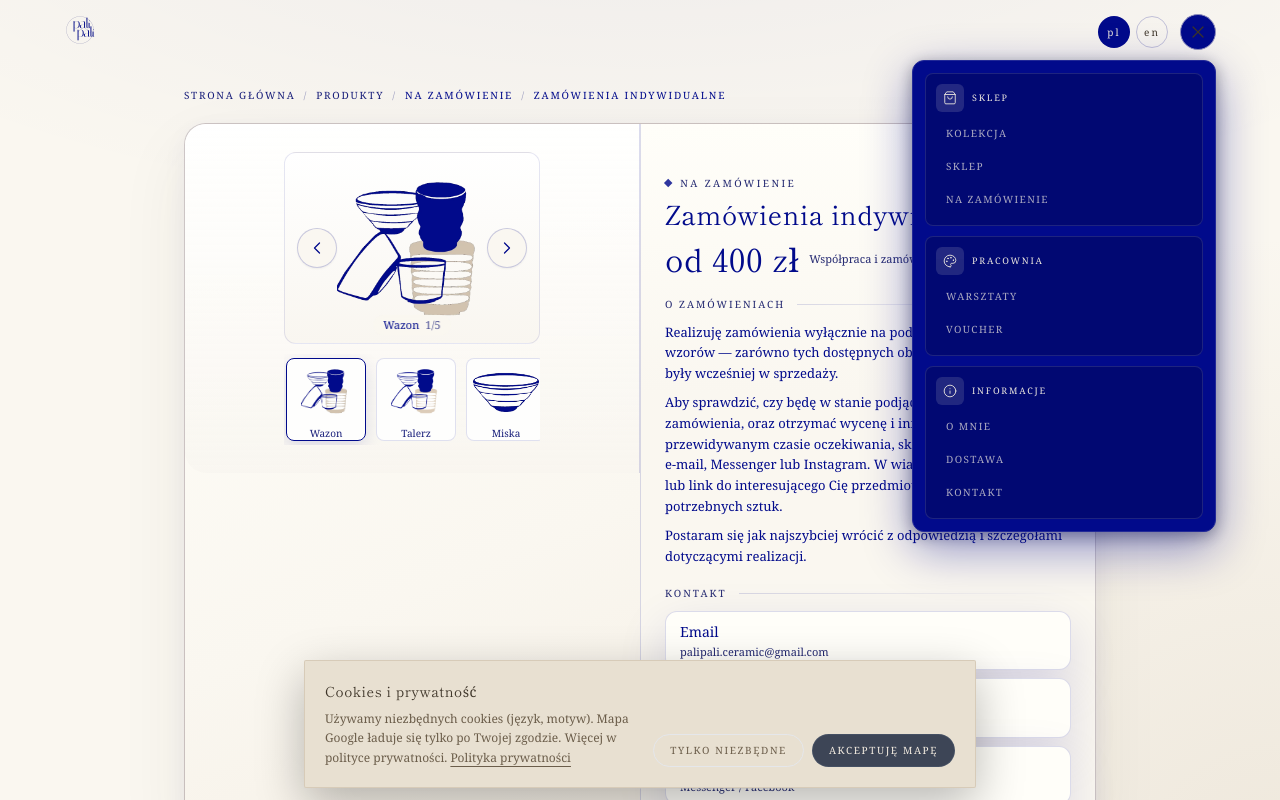
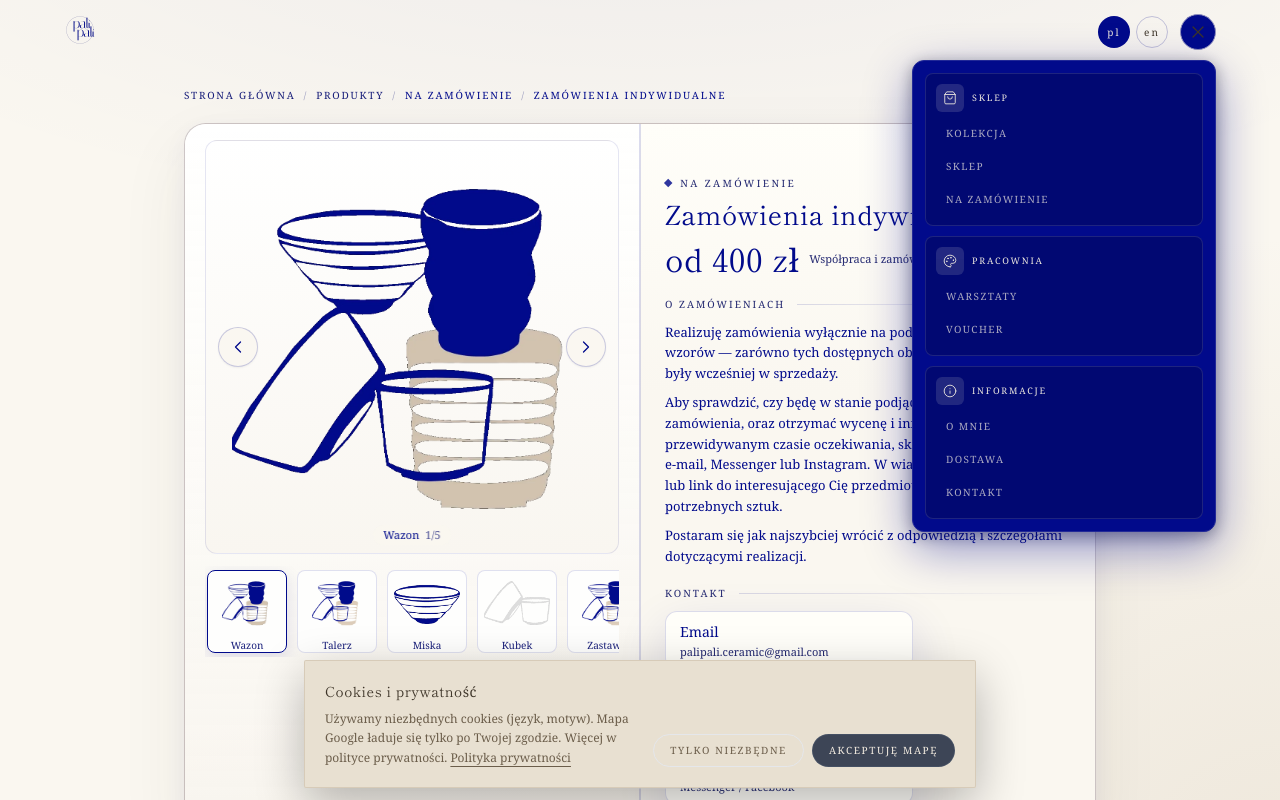
Before and after one commit to davydovavic002-cmyk/paliceramics, a Next.js app: page /shop/made-to-order in a window 1280 px wide. Both pictures are taken after a click on the button 1198 px from the left and 32 px from the top of the page. Shown: the top 800 px of the page. Built offline with nearby package versions, Linux system fonts and the light colour scheme; no server answers.

Commit message:
Polish PDP layout, overlay action menus, and return to lookbook from made-to-order.

```diff
--- a/src/app/globals.css
+++ b/src/app/globals.css
@@ -584,36 +584,36 @@ html[data-cookie-banner="open"] main {
     border-radius: 1.35rem;
   }
 
-  .shop-product-gallery-well-compact {
-    width: min(100%, 14rem);
+  .shop-product-gallery-well-standard {
+    width: min(100%, 20rem);
     margin-inline: auto;
     aspect-ratio: 4 / 3;
-    max-height: min(32vh, 14rem);
+    max-height: min(50vw, 18.5rem);
   }
 
   @media (min-width: 640px) {
-    .shop-product-gallery-well-compact {
-      width: min(100%, 13.5rem);
+    .shop-product-gallery-well-standard {
+      width: min(100%, 19rem);
       aspect-ratio: 1;
-      max-height: min(30vh, 13rem);
+      max-height: min(44vh, 19rem);
     }
   }
 
   @media (min-width: 1024px) {
-    .shop-product-gallery-well-compact {
-      width: min(100%, 16rem);
-      max-width: 16rem;
-      max-height: 12rem;
+    .shop-product-gallery-well-standard {
+      width: min(100%, 24rem);
+      max-width: 24rem;
+      max-height: 24rem;
     }
   }
 
-  .shop-product-gallery-zone-compact {
+  .shop-product-gallery-zone-standard {
     justify-content: center;
   }
 
   @media (min-width: 1024px) {
-    .shop-product-gallery-zone-compact {
-      padding-block: 1rem;
+    .shop-product-gallery-zone-standard {
+      padding-block: 1.5rem;
     }
   }
 
@@ -930,6 +930,47 @@ html[data-cookie-banner="open"] main {
     }
   }
 
+  .shop-product-page .shop-product-notes-actions {
+    position: relative;
+    z-index: 20;
+    isolation: isolate;
+  }
+
+  .shop-product-page .shop-product-notes {
+    overflow: visible;
+  }
+
+  .shop-product-page .shop-action-dropdown-panel-up {
+    position: absolute !important;
+    top: calc(100% + 0.625rem) !important;
+    bottom: auto !important;
+    left: 0 !important;
+    right: auto !important;
+    margin-top: 0 !important;
+    z-index: 50;
+  }
+
+  .shop-product-page .shop-waitlist-panel {
+    width: min(100%, 22rem) !important;
+    max-width: 22rem;
+  }
+
+  .shop-product-page .shop-buy-menu-panel {
+    width: min(100%, 15.5rem) !important;
+    max-width: 15.5rem;
+  }
+
+  .shop-product-page .shop-product-notes-actions .shop-product-buy,
+  .shop-product-page .shop-product-notes-actions .shop-product-waitlist {
+    width: 100%;
+  }
+
+  .shop-product-page .shop-product-notes-actions .shop-buy-btn,
+  .shop-product-page .shop-product-notes-actions .shop-waitlist-trigger {
+    width: 100%;
+    justify-content: center;
+  }
+
   .certificate-preview-lazy {
     content-visibility: auto;
     contain-intrinsic-size: auto 420px;
--- a/src/components/hero/Header.tsx
+++ b/src/components/hero/Header.tsx
@@ -6,6 +6,7 @@ import { Info, Menu, Palette, ShoppingBag, X } from "lucide-react";
 import { useEffect, useMemo, useRef, useState } from "react";
 import { useLanguage } from "@/context/LanguageContext";
 import { MADE_TO_ORDER_DETAIL_HREF } from "@/lib/customOrderContent";
+import { appendReturnTo, HOME_LOOKBOOK_RETURN_TO } from "@/lib/shopReturnTo";
 import { handleSectionClick } from "@/lib/scrollToSection";
 import { useCompactViewport } from "@/hooks/useCompactViewport";
 import { LanguageToggle } from "@/components/ui/LanguageToggle";
@@ -34,8 +35,12 @@ function MenuNavLink({
     "block rounded-md px-2.5 py-2 font-body text-[10px] uppercase tracking-[0.14em] text-[color-mix(in_srgb,#ede8df_72%,transparent)] transition-colors hover:bg-white/10 hover:text-[#ede8df]";
 
   if (item.href.startsWith("/")) {
+    const href =
+      item.href === MADE_TO_ORDER_DETAIL_HREF && pathname === "/"
+        ? appendReturnTo(MADE_TO_ORDER_DETAIL_HREF, HOME_LOOKBOOK_RETURN_TO)
+        : item.href;
     return (
-      <Link href={item.href} className={linkClass} onClick={onNavigate}>
+      <Link href={href} className={linkClass} onClick={onNavigate}>
         {item.label[language]}
       </Link>
     );
--- a/src/components/shop/CustomOrderPanel.tsx
+++ b/src/components/shop/CustomOrderPanel.tsx
@@ -87,8 +87,8 @@ export function CustomOrderPanel({ onClose }: CustomOrderPanelProps) {
 
   return (
     <div className="delivery-faq-panel shop-product-sheet shop-product-sheet-compact relative overflow-visible rounded-[1.35rem]">
-      <div className="shop-product-sheet-inner grid rounded-[1.35rem] lg:grid-cols-2 lg:items-start">
-        <div className="shop-product-gallery-zone shop-product-gallery-zone-compact flex min-h-0 flex-col overflow-visible rounded-t-[1.35rem] lg:rounded-l-[1.35rem] lg:rounded-tr-none">
+      <div className="shop-product-sheet-inner grid rounded-[1.35rem] lg:grid-cols-2 lg:items-stretch">
+        <div className="shop-product-gallery-zone flex min-h-0 flex-col overflow-visible rounded-t-[1.35rem] lg:rounded-l-[1.35rem] lg:rounded-tr-none">
           <ProductGallery
             images={customOrderCatalogCard.galleryImages}
             title={title}
--- a/src/components/shop/LookbookCollectionCover.tsx
+++ b/src/components/shop/LookbookCollectionCover.tsx
@@ -6,6 +6,8 @@ import { useEffect, useState } from "react";
 import { useLanguage } from "@/context/LanguageContext";
 import { pickBilingual } from "@/lib/adminTypes";
 import { shopCollectionHref, getCollectionById, type LookbookCollection } from "@/lib/lookbookCollections";
+import { MADE_TO_ORDER_DETAIL_HREF } from "@/lib/customOrderContent";
+import { appendReturnTo, HOME_LOOKBOOK_RETURN_TO } from "@/lib/shopReturnTo";
 import { isDataImageUrl } from "@/lib/productImageUpload";
 import { resolvePublicImageUrl } from "@/lib/productImages";
 import { images } from "@/lib/images";
@@ -35,7 +37,10 @@ export function LookbookCollectionCover({
 
   const name = pickBilingual(collection.name, collection.name, language);
   const subtitle = pickBilingual(collection.subtitle, collection.subtitle, language);
-  const href = collection.href ?? shopCollectionHref(collection.id);
+  const href =
+    (collection.href ?? shopCollectionHref(collection.id)) === MADE_TO_ORDER_DETAIL_HREF
+      ? appendReturnTo(MADE_TO_ORDER_DETAIL_HREF, HOME_LOOKBOOK_RETURN_TO)
+      : (collection.href ?? shopCollectionHref(collection.id));
 
   return (
     <Link
--- a/src/components/shop/MadeToOrderStrip.tsx
+++ b/src/components/shop/MadeToOrderStrip.tsx
@@ -4,6 +4,7 @@ import Link from "next/link";
 import { useLanguage } from "@/context/LanguageContext";
 import { pickBilingual } from "@/lib/adminTypes";
 import { MADE_TO_ORDER_DETAIL_HREF } from "@/lib/customOrderContent";
+import { appendReturnTo, HOME_LOOKBOOK_RETURN_TO } from "@/lib/shopReturnTo";
 import { madeToOrderCollection } from "@/lib/lookbookCollections";
 
 export function MadeToOrderStrip() {
@@ -18,7 +19,7 @@ export function MadeToOrderStrip() {
 
   return (
     <Link
-      href={MADE_TO_ORDER_DETAIL_HREF}
+      href={appendReturnTo(MADE_TO_ORDER_DETAIL_HREF, HOME_LOOKBOOK_RETURN_TO)}
       className="group flex items-center justify-between gap-4 border-y border-[var(--lookbook-line)] px-5 py-5 transition-colors hover:bg-[color-mix(in_srgb,var(--lookbook-ink)_4%,var(--lookbook-bg))] sm:px-8 sm:py-6 lg:px-10"
     >
       <div className="min-w-0">
--- a/src/components/shop/ProductDetailNotes.tsx
+++ b/src/components/shop/ProductDetailNotes.tsx
@@ -46,7 +46,6 @@ export function ProductDetailNotes({ product, language, actions }: ProductDetail
 
   return (
     <div className="shop-product-notes mt-8">
-      <div className="flex flex-col gap-3 sm:flex-row sm:flex-wrap sm:items-center sm:justify-between sm:gap-x-3 sm:gap-y-2">
       <div className="flex flex-wrap gap-2">
         <button
           type="button"
@@ -72,11 +71,10 @@ export function ProductDetailNotes({ product, language, actions }: ProductDetail
         </button>
       </div>
       {actions ? (
-          <div className="shop-product-notes-actions flex w-full flex-col gap-2 sm:w-auto sm:flex-row sm:flex-wrap sm:items-center sm:justify-end">
+        <div className="shop-product-notes-actions mt-3 flex w-full max-w-[22rem] flex-col gap-2">
           {actions}
         </div>
       ) : null}
-      </div>
 
       <div className="min-h-[4.25rem]">
       <AnimatePresence mode="wait">
--- a/src/components/shop/ProductGallery.tsx
+++ b/src/components/shop/ProductGallery.tsx
@@ -88,15 +88,15 @@ export function ProductGallery({ images, title, compact = false, imageLabels }:
     <div
       className={[
         "flex h-full min-h-0 w-full flex-col",
-        compact ? "items-center p-3 sm:p-4 lg:px-4 lg:py-3" : "p-3 sm:p-5 lg:px-6 lg:pt-5 lg:pb-5",
+        compact ? "p-3 sm:p-4 lg:px-5 lg:pt-4 lg:pb-3" : "items-center p-3 sm:p-4 lg:px-5 lg:py-4",
       ].join(" ")}
     >
       <div
         className={[
           "shop-product-gallery-well relative w-full shrink-0 overflow-hidden rounded-xl",
           compact
-            ? "shop-product-gallery-well-compact"
-            : "aspect-[4/3] sm:aspect-square",
+            ? "aspect-[4/3] sm:aspect-square"
+            : "shop-product-gallery-well-standard",
         ].join(" ")}
         tabIndex={hasMultiple ? 0 : undefined}
         role={hasMultiple ? "region" : undefined}
@@ -162,7 +162,7 @@ export function ProductGallery({ images, title, compact = false, imageLabels }:
         <div
           className={[
             "flex gap-2 overflow-x-auto px-0.5 py-1 sm:gap-2.5",
-            compact ? "mt-2 max-w-[min(100%,16rem)] lg:mt-2.5" : "mt-3 sm:mt-4",
+            compact ? "mt-2 lg:mt-3" : "mt-3 max-w-[min(100%,24rem)] sm:mt-3.5",
           ].join(" ")}
         >
           {projectImages.map((src, index) => (
--- a/src/components/shop/ProductPurchaseMenu.tsx
+++ b/src/components/shop/ProductPurchaseMenu.tsx
@@ -199,12 +199,12 @@ export function ProductPurchaseMenu({
   const menuMotion = getMenuPanelProps(motionLevel);
 
   return (
-    <div ref={rootRef} className="shop-product-buy relative z-30 w-full min-w-0 sm:w-auto sm:shrink-0">
+    <div ref={rootRef} className="shop-product-buy relative z-30 w-full min-w-0">
       <button
         type="button"
         onClick={() => setOpen((value) => !value)}
         aria-expanded={open}
-        className="shop-buy-btn relative z-50 inline-flex w-full items-center justify-center gap-2 rounded-full px-5 py-2.5 font-body text-[10px] uppercase tracking-[0.22em] sm:w-auto"
+        className="shop-buy-btn relative z-50 inline-flex w-full items-center justify-center gap-2 rounded-full px-5 py-2.5 font-body text-[10px] uppercase tracking-[0.22em]"
       >
         {copy.buy}
         <ChevronDown
@@ -216,7 +216,7 @@ export function ProductPurchaseMenu({
         {open ? (
           <motion.div
             role="menu"
-            className="shop-action-dropdown-panel shop-buy-menu-panel delivery-faq-panel absolute right-0 top-[calc(100%+0.625rem)] z-40 w-[15.5rem] overflow-hidden rounded-xl sm:absolute"
+            className="shop-action-dropdown-panel shop-action-dropdown-panel-up shop-buy-menu-panel delivery-faq-panel absolute left-0 z-40 w-full max-w-[15.5rem] overflow-hidden rounded-xl"
             {...menuMotion}
           >
             <p className="delivery-faq-ink border-b border-[color-mix(in_srgb,#010a8b_10%,transparent)] px-3.5 py-2 font-body text-[9px] uppercase tracking-[0.18em]">
--- a/src/components/shop/ProductWaitlistMenu.tsx
+++ b/src/components/shop/ProductWaitlistMenu.tsx
@@ -33,12 +33,12 @@ export function ProductWaitlistMenu({ sku, productTitle }: ProductWaitlistMenuPr
   const menuMotion = getMenuPanelProps(motionLevel);
 
   return (
-    <div ref={rootRef} className="shop-product-waitlist relative z-30 w-full min-w-0 sm:w-auto sm:shrink-0">
+    <div ref={rootRef} className="shop-product-waitlist relative z-30 w-full min-w-0">
       <button
         type="button"
         onClick={() => setOpen((value) => !value)}
         aria-expanded={open}
-        className="shop-waitlist-trigger inline-flex w-full items-center justify-center gap-2 rounded-full border border-[color-mix(in_srgb,#010a8b_22%,transparent)] bg-white/85 px-4 py-2.5 font-body text-[10px] uppercase tracking-[0.16em] text-[#010a8b] transition-colors hover:bg-[color-mix(in_srgb,#010a8b_5%,white)] sm:w-auto sm:tracking-[0.18em]"
+        className="shop-waitlist-trigger inline-flex w-full items-center justify-center gap-2 rounded-full border border-[color-mix(in_srgb,#010a8b_22%,transparent)] bg-white/85 px-4 py-2.5 font-body text-[10px] uppercase tracking-[0.16em] text-[#010a8b] transition-colors hover:bg-[color-mix(in_srgb,#010a8b_5%,white)] sm:tracking-[0.18em]"
       >
         <Bell className="h-3.5 w-3.5 shrink-0" strokeWidth={1.5} />
         <span className="truncate">{label}</span>
@@ -50,7 +50,7 @@ export function ProductWaitlistMenu({ sku, productTitle }: ProductWaitlistMenuPr
       <AnimatePresence>
         {open ? (
           <motion.div
-            className="shop-action-dropdown-panel shop-waitlist-panel delivery-faq-panel absolute left-0 top-[calc(100%+0.625rem)] z-40 w-[min(100%,22rem)] overflow-hidden rounded-xl shadow-[0_20px_48px_rgba(1,10,139,0.14)] sm:left-auto sm:right-0"
+            className="shop-action-dropdown-panel shop-action-dropdown-panel-up shop-waitlist-panel delivery-faq-panel absolute left-0 z-40 w-full overflow-hidden rounded-xl shadow-[0_20px_48px_rgba(1,10,139,0.14)]"
             {...menuMotion}
           >
             <WaitlistForm
--- a/src/lib/shopReturnTo.ts
+++ b/src/lib/shopReturnTo.ts
@@ -2,6 +2,13 @@
 export function buildReturnTo(pathname: string, search: string): string {
   const path = search ? `${pathname}?${search}` : pathname;
   return encodeURIComponent(path);
+}
+
+/** Homepage lookbook block — used when opening made-to-order from `/`. */
+export const HOME_LOOKBOOK_RETURN_TO = encodeURIComponent("/#collection");
+
+export function isHomeLookbookReturn(returnTo: string | null | undefined): boolean {
+  return decodeReturnTo(returnTo) === "/#collection";
 }
 
 export function appendReturnTo(href: string, returnToEncoded: string): string {
@@ -26,3 +33,31 @@ export function resolveBackHref(
 ): string {
   return returnTo ?? fallback;
 }
+
+type BackRouter = {
+  push: (href: string, options?: { scroll?: boolean }) => void;
+};
+
+/** Navigate back from product detail, including `/#section` on the homepage. */
+export function navigateBackFromProduct(
+  router: BackRouter,
+  returnTo: string | null,
+  fallback: string,
+  scrollToSection?: (hash: string) => boolean
+) {
+  const href = resolveBackHref(returnTo, fallback);
+  const hashIndex = href.indexOf("#");
+
+  if (hashIndex === -1) {
+    router.push(href, { scroll: false });
+    return;
+  }
+
+  const path = href.slice(0, hashIndex) || "/";
+  const hash = href.slice(hashIndex);
+  router.push(path, { scroll: false });
+
+  if (scrollToSection) {
+    window.setTimeout(() => scrollToSection(hash), 0);
+  }
+}
```
Also changed, not shown: src/components/shop/CustomOrderDetailView.tsx (+39 -8 lines), src/components/shop/ProductDetailView.tsx (+7 -7 lines). Lines whose indentation alone changed are shown as unchanged.
